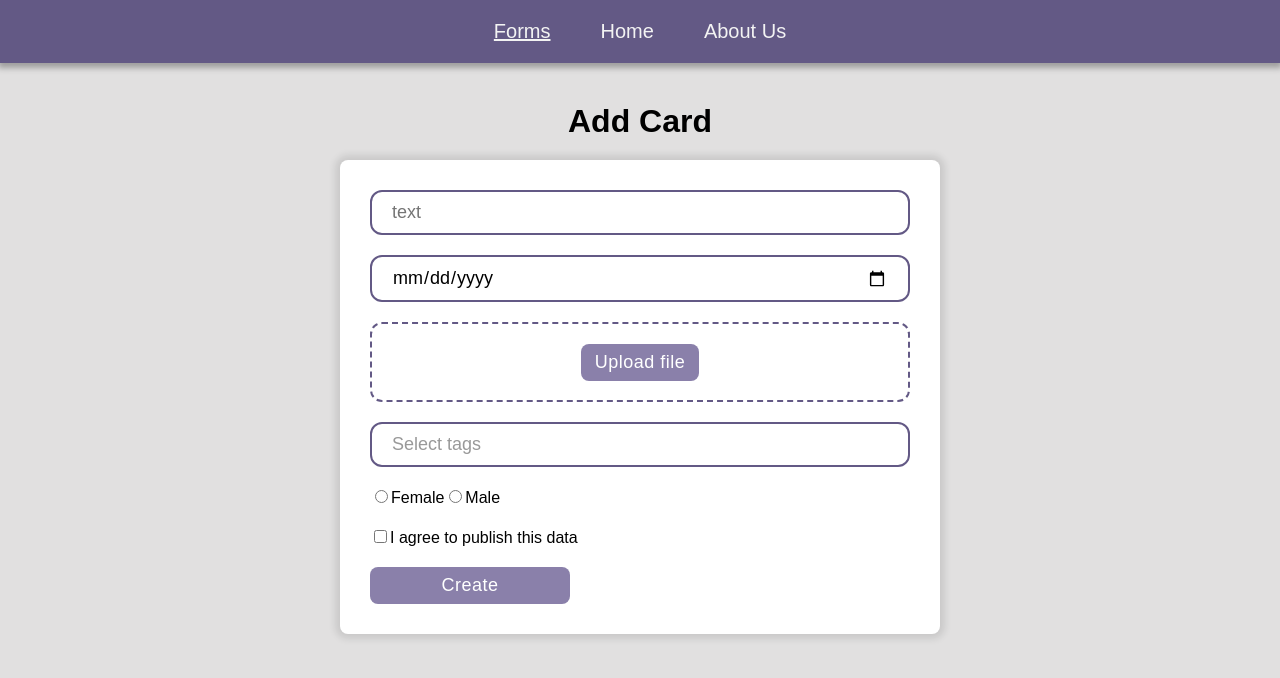
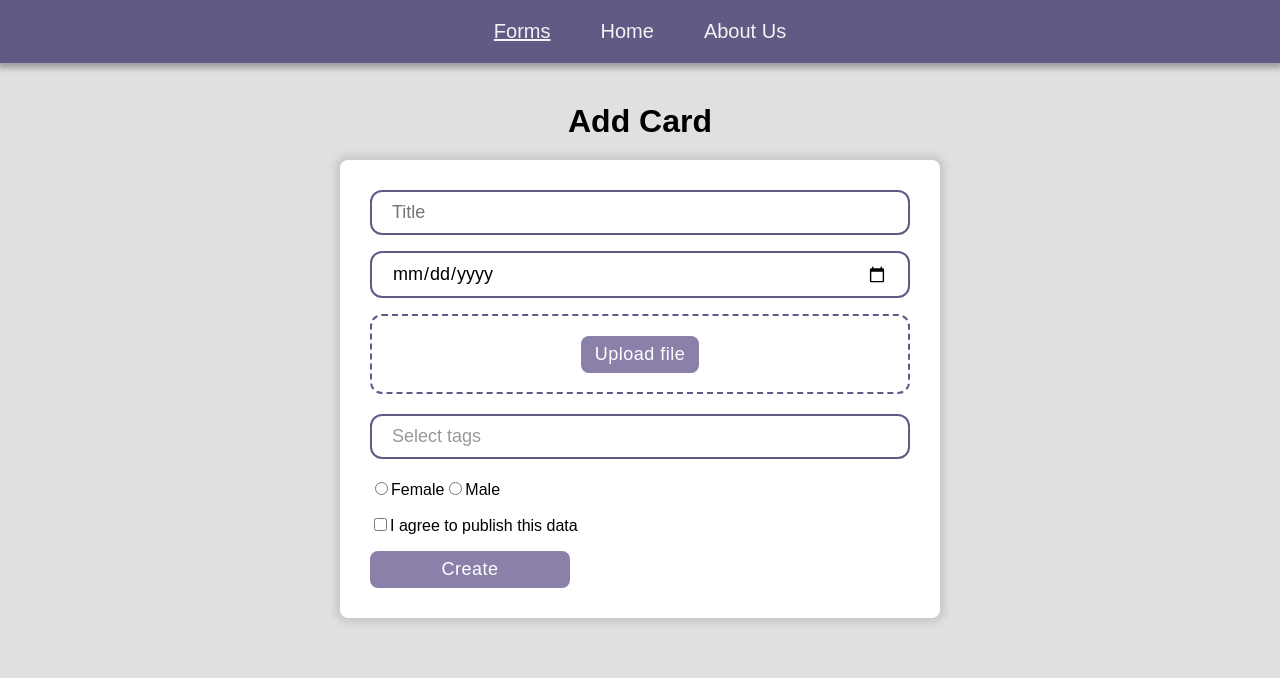
Before and after one commit to hel-sidoruk/rss-react, a React (Vite) app in the folder react-components/: page / in a window 1280 px wide. Shown: the top 678 px of the page. Built offline with nearby package versions, Linux system fonts and the light colour scheme.

Commit message:
feat: add react-hook-form

```diff
--- a/react-components/package.json
+++ b/react-components/package.json
@@ -13,6 +13,7 @@
   "dependencies": {
     "react": "^18.2.0",
     "react-dom": "^18.2.0",
+    "react-hook-form": "^7.43.7",
     "react-router-dom": "^6.9.0",
     "sass": "^1.59.2"
   },
--- a/react-components/src/components/AddCardForm/AddCardForm.tsx
+++ b/react-components/src/components/AddCardForm/AddCardForm.tsx
@@ -1,59 +1,91 @@
-import React, { useRef, useState } from 'react';
-import { Form } from './Form';
+import { useState } from 'react';
 import { ErrorsState, IPost } from '../../types';
 import { changeTags, initialErrors, randomId } from '../../utils';
-import { validate } from '../../utils/validation';
+import { SubmitHandler, useForm } from 'react-hook-form';
+import styles from './form.module.scss';
+import { DropdownField } from './DropdownField';
+import { FileInput } from './FileInput';
 
 type Props = { addPost: (post: IPost) => void };
 
+interface IForm {
+  text: string;
+  date: string;
+  gender: 'Male' | 'Female';
+  check: boolean;
+}
+
 export const AddCardForm = ({ addPost }: Props) => {
+  const {
+    register,
+    handleSubmit,
+    formState: { errors },
+    reset,
+  } = useForm<IForm>();
   const [tags, setTags] = useState<string[]>([]);
   const [success, setSuccess] = useState(false);
-  const [errors, setErrors] = useState<ErrorsState>({ ...initialErrors });
+  const [myErrors, setMyErrors] = useState<ErrorsState>({ ...initialErrors });
   const [image, setImage] = useState<string | ArrayBuffer>('');
-  const formRef = useRef<HTMLFormElement>(null);
 
   const tagsChange = (tag: string) => setTags((tags) => changeTags(tags, tag));
 
-  const reset = () => {
-    formRef.current?.reset();
+  const resetForm = () => {
+    reset();
     setTags([]);
     setImage('');
   };
 
-  const onSubmit = (e: React.FormEvent) => {
-    e.preventDefault();
+  const onSubmit: SubmitHandler<IForm> = (data) => {
     const post: IPost = {
       id: randomId(),
-      text: formRef.current?.['text'].value,
-      date: formRef.current?.['date'].value,
+      ...data,
       image: image as string,
       tags,
-      gender: formRef.current?.['female'].checked
-        ? 'Female'
-        : formRef.current?.['male'].checked
-        ? 'Male'
-        : '',
     };
-    const newErrors = validate(post, formRef.current?.['check'].checked);
-    setErrors(newErrors);
-    if (Object.values(newErrors).some(Boolean)) return;
+    resetForm();
     addPost(post);
-    reset();
     setSuccess(true);
     setTimeout(() => setSuccess(false), 2000);
   };
 
   return (
-    <Form
-      success={success}
-      formRef={formRef}
-      errors={errors}
-      onSubmit={onSubmit}
-      tags={tags}
-      changeTags={tagsChange}
-      image={image}
-      changeImage={setImage}
-    />
+    <form className={styles.form} onSubmit={handleSubmit(onSubmit)}>
+      <div className={styles.field}>
+        <input
+          className={styles.input}
+          placeholder="Title"
+          {...register('text', { required: true })}
+        />
+        {errors.text && <p>The title is required</p>}
+      </div>
+      <div className={styles.field}>
+        <input className={styles.input} type="date" {...register('date', { required: true })} />
+        {errors.date && <p>The date is required</p>}
+      </div>
+      <div className={styles.field}>
+        <FileInput changeImage={setImage} image={image} />
+        <p>{myErrors.image}</p>
+      </div>
+      <DropdownField error={myErrors.tags} change={tagsChange} tags={tags} />
+      <div className={styles.field}>
+        <input
+          {...register('gender', { required: true })}
+          id="female"
+          value="Female"
+          type="radio"
+        />
+        <label htmlFor="female">Female</label>
+        <input {...register('gender', { required: true })} id="male" value="Male" type="radio" />
+        <label htmlFor="male">Male</label>
+        {errors.gender && <p>Please, select your gender</p>}
+      </div>
+      <div className={styles.field}>
+        <input id="check" type="checkbox" {...register('check', { required: true })} />
+        <label htmlFor="check">I agree to publish this data</label>
+        {errors.check && <p>You should agree to post this</p>}
+      </div>
+      <button className={styles.btn}>Create</button>
+      {success && <div className={styles.success}>The data has been saved successfully</div>}
+    </form>
   );
 };
```
Also changed, not shown: 1 other file (tests, documents, lock files or other folders).
